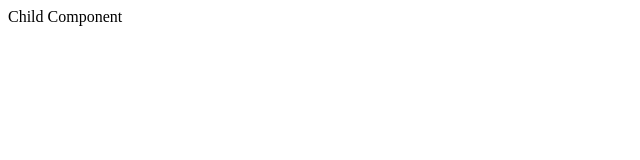
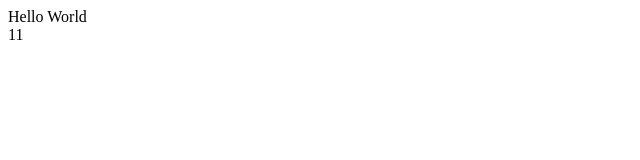
Before and after one commit to chaerulmarwan20/vue-3-basic, a Vue app: page / in a window 1280 px wide. Shown: the top 160 px of the page, without its empty margins (0-640 px from the left). Built offline with nearby package versions, Linux system fonts and the light colour scheme.

Commit message:
prop types

```diff
--- a/src/App.vue
+++ b/src/App.vue
@@ -1,7 +1,11 @@
 <template>
-  <child-component />
+  <child-component message="Hello World" :number="11" />
 </template>
 
 <script>
-export default {};
+import ChildComponent from "./components/ChildComponent.vue";
+
+export default {
+  components: { ChildComponent },
+};
 </script>
--- a/src/components/ChildComponent.vue
+++ b/src/components/ChildComponent.vue
@@ -1,7 +1,16 @@
 <template>
-  <div>Child Component</div>
+  <div>{{ message }}</div>
+  <div>{{ number }}</div>
 </template>
 
 <script>
-export default {};
+export default {
+  props: {
+    message: String,
+    number: {
+      type: Number,
+      default: 0,
+    },
+  },
+};
 </script>
--- a/src/main.js
+++ b/src/main.js
@@ -1,7 +1,4 @@
 import { createApp } from "vue";
 import App from "./App.vue";
-import ChildComponent from "./components/ChildComponent.vue";
 
-const app = createApp(App);
-app.component("child-component", ChildComponent);
-app.mount("#app");
+createApp(App).mount("#app");
```
